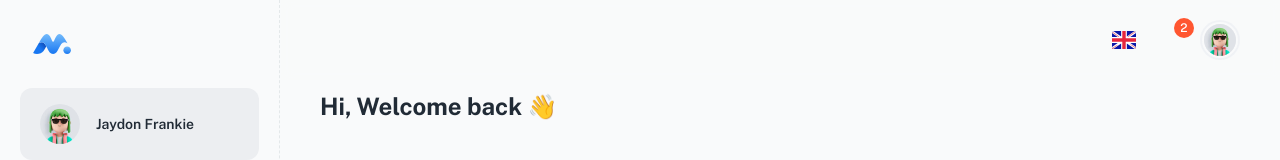
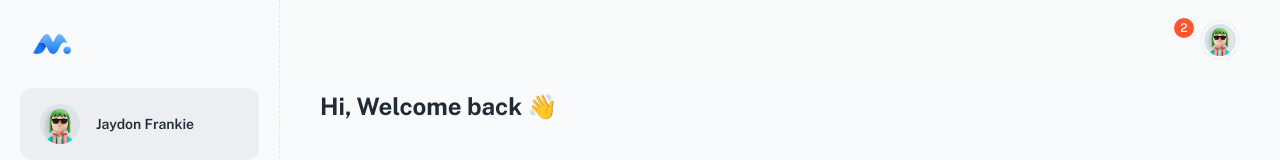
Before and after one commit to danielduggin2/UTC-Capstone, a React (Vite) app: page / in a window 1280 px wide. Shown: the top 160 px of the page. Built offline with nearby package versions, Linux system fonts and the light colour scheme; some icons are missing.

Commit message:
Header update

```diff
--- a/src/layouts/dashboard/header.jsx
+++ b/src/layouts/dashboard/header.jsx
@@ -34,12 +34,12 @@ export default function Header({ onOpenNav }) {
         </IconButton>
       )}
 
-      <Searchbar />
+      {/* <Searchbar /> */}
 
       <Box sx={{ flexGrow: 1 }} />
 
       <Stack direction="row" alignItems="center" spacing={1}>
-        <LanguagePopover />
+        {/* <LanguagePopover /> */}
         <NotificationsPopover />
         <AccountPopover />
       </Stack>
```
